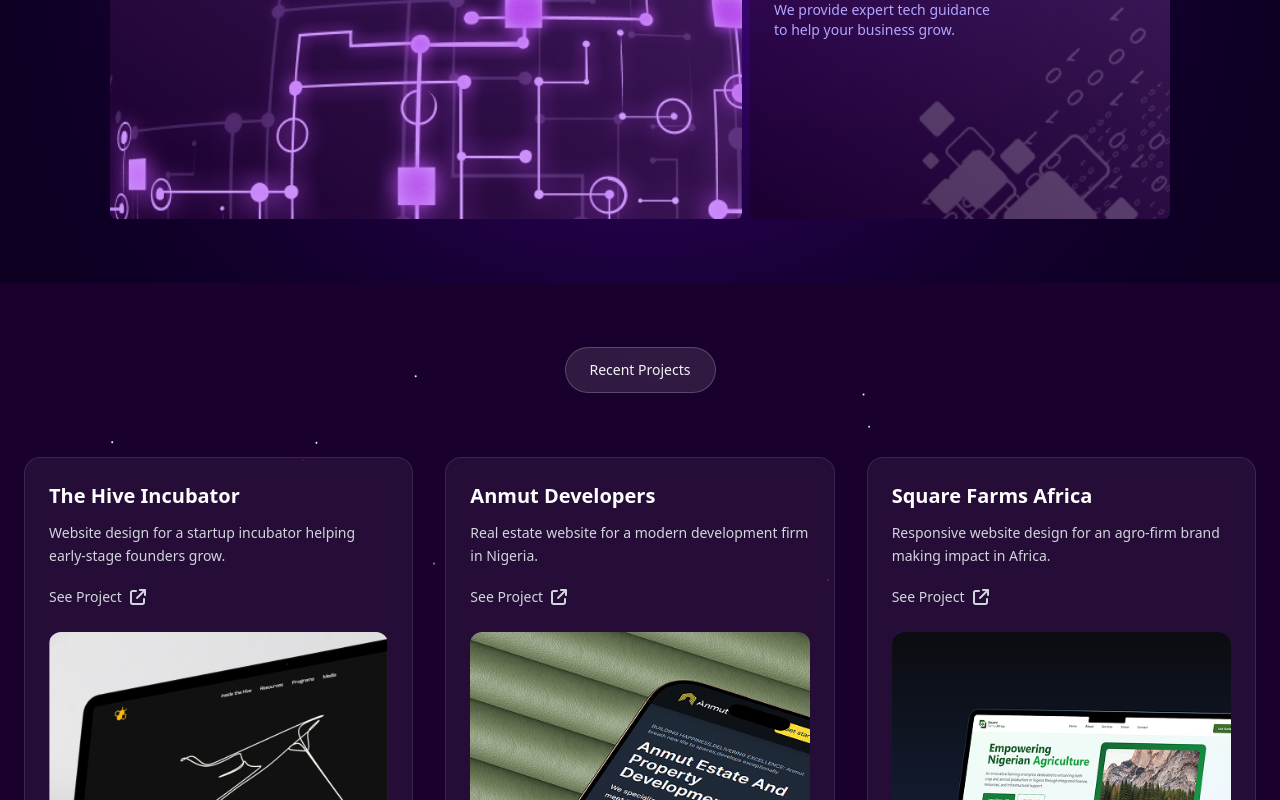
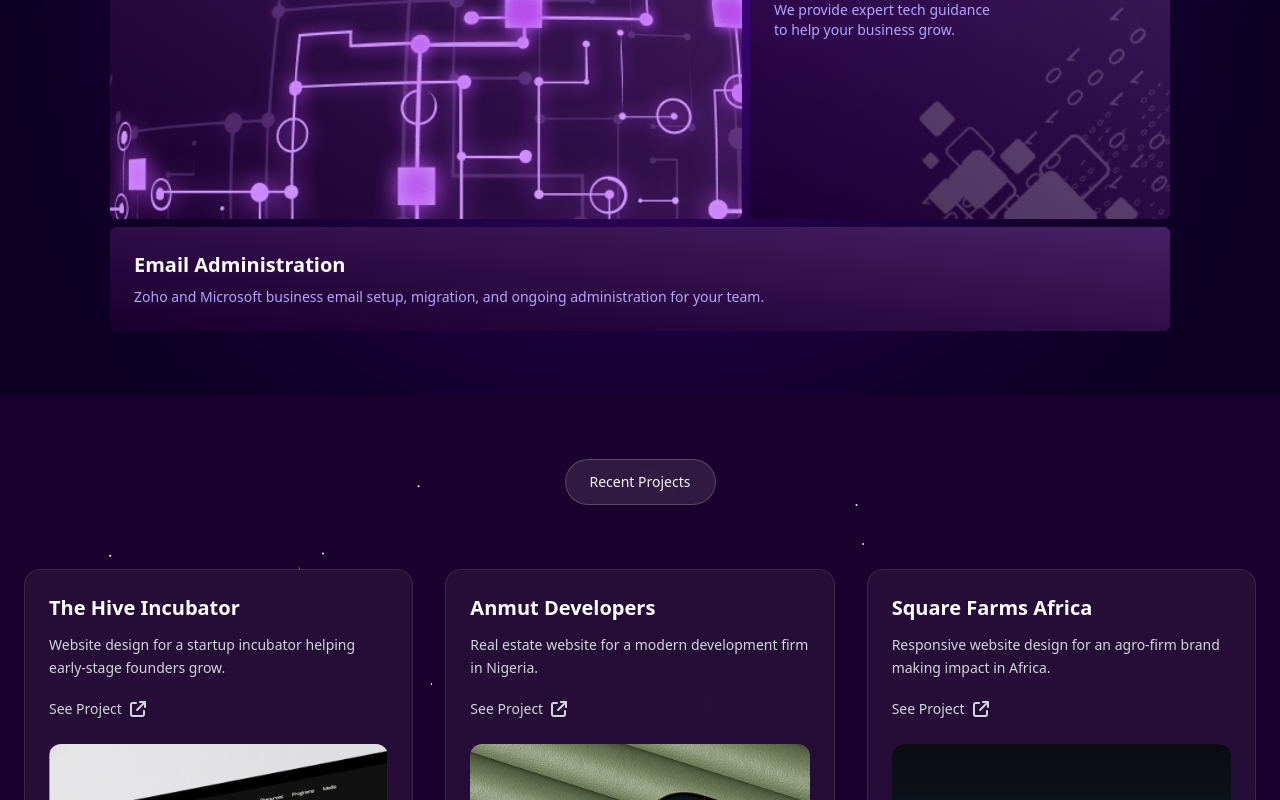
Before and after one commit to Nwose/jowis, a React (Vite) app: page / in a window 1280 px wide. Shown: the part 2000-2800 px from the top of the page. Built offline with nearby package versions, Linux system fonts and the light colour scheme.

Commit message:
Add Email Administration as a listed service
Zoho/Microsoft business email administration existed only as a
checkbox in the contact form. Adds it as a fifth service entry on
the homepage services grid and the services-page slideshow.

```diff
--- a/src/components/ServicesSection.jsx
+++ b/src/components/ServicesSection.jsx
@@ -134,6 +134,22 @@
               </motion.div>
             </div>
           </div>
+
+          {/* Fifth service — full width */}
+          <motion.div
+            className="mt-2 p-6 relative rounded-md overflow-hidden bg-gradient-to-tr from-[#1A002D] to-[#481F66]"
+            variants={cardVariants}
+            whileHover="hover"
+            whileTap="tap"
+          >
+            <h3 className="text-white text-xl font-semibold mb-2">
+              Email Administration
+            </h3>
+            <p className="text-sm text-[#b3a6ff]">
+              Zoho and Microsoft business email setup, migration, and ongoing
+              administration for your team.
+            </p>
+          </motion.div>
         </motion.div>
       </div>
 
--- a/src/components/service/CosmicHero.jsx
+++ b/src/components/service/CosmicHero.jsx
@@ -4,6 +4,7 @@
   FaLaptopCode,
   FaHeadset,
   FaNetworkWired,
+  FaEnvelope,
 } from "react-icons/fa";
 
 // ---------------- MOVING STAR ---------------- //
@@ -84,6 +85,13 @@
     description:
       "We design, deploy, and manage secure networks that power seamless communication and connectivity.",
   },
+  {
+    icon: <FaEnvelope className="w-8 h-8 text-purple-400" />,
+    title: "Email Administration",
+    tagline: "Professional business email, fully managed.",
+    description:
+      "As Zoho and Microsoft partners, we set up, migrate, and administer business email so your team communicates on a secure, professional platform — without the IT headache.",
+  },
 ];
 
 const CosmicHero = () => {
```
